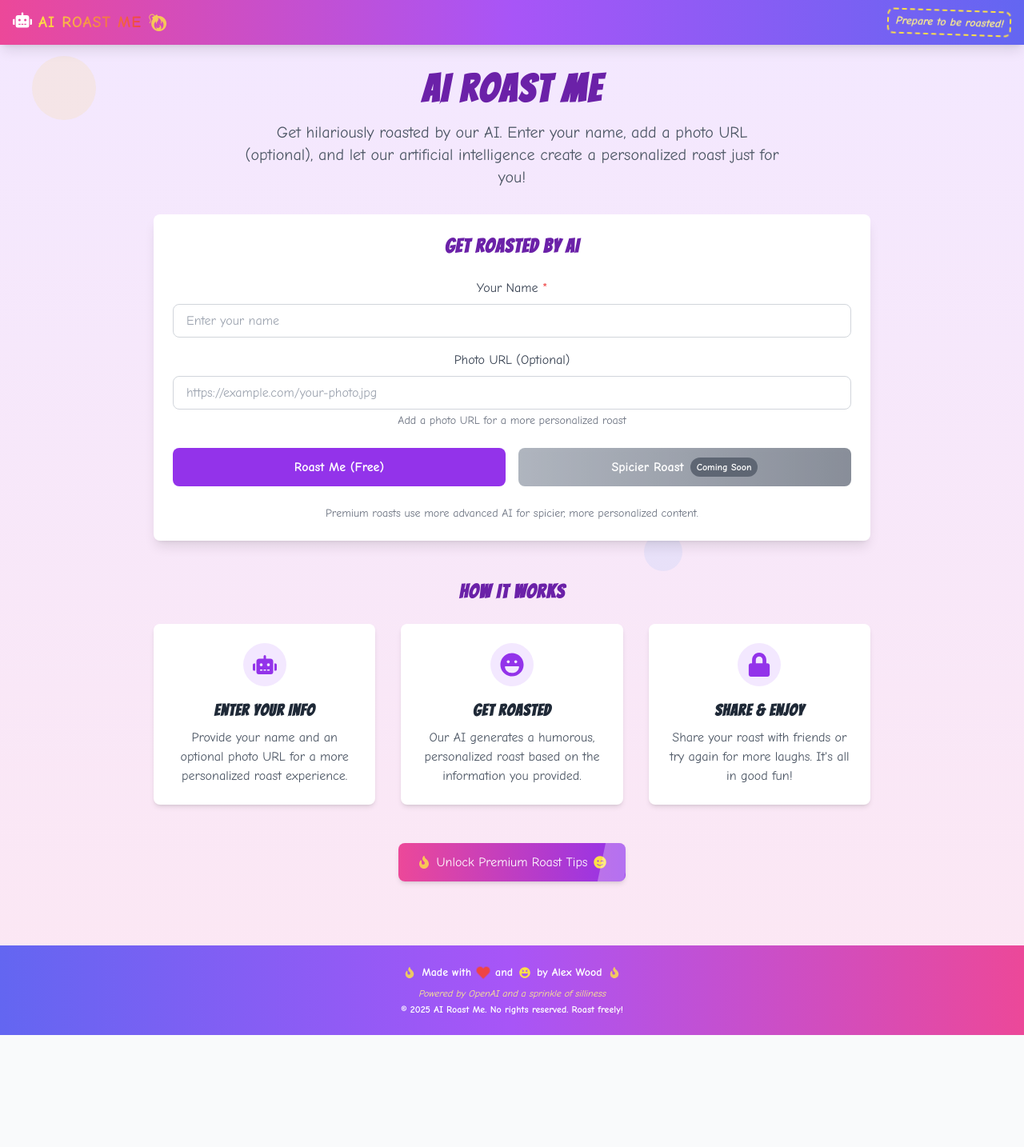
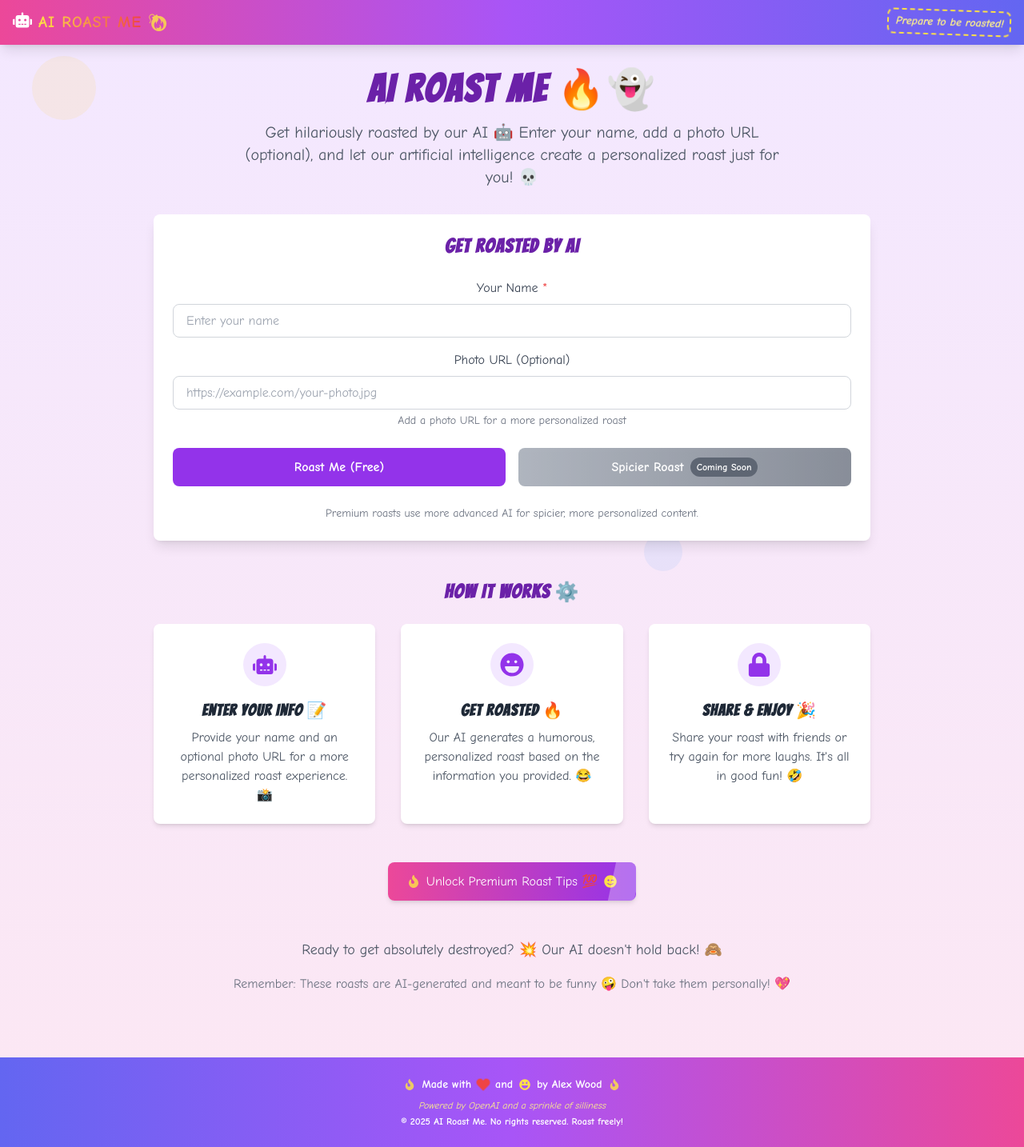
Before and after one commit to alexwoodhx/roastme-app, a React (Vite) app in the folder frontend/: page / in a window 1280 px wide. Shown: the whole page at 80% size. Before the commit the page ends 1294 px from the top, so only its background shows below. Built offline with nearby package versions, Linux system fonts and the light colour scheme.

Commit message:
Add fun emojis to HomePage for enhanced meme vibe

```diff
--- a/frontend/src/pages/HomePage.jsx
+++ b/frontend/src/pages/HomePage.jsx
@@ -7,11 +7,11 @@ const HomePage = () => {
     <div className="container mx-auto px-4 py-8">
       <section className="max-w-4xl mx-auto mb-12 text-center">
         <h1 className="text-4xl md:text-5xl font-bold mb-4 text-purple-800">
-          AI Roast Me
+          AI Roast Me 🔥👻
         </h1>
         <p className="text-xl text-gray-600 mb-8 max-w-2xl mx-auto">
-          Get hilariously roasted by our AI. Enter your name, add a photo URL (optional),
-          and let our artificial intelligence create a personalized roast just for you!
+          Get hilariously roasted by our AI 🤖 Enter your name, add a photo URL (optional),
+          and let our artificial intelligence create a personalized roast just for you! 💀
         </p>
 
         <div className="mb-12">
@@ -21,7 +21,7 @@ const HomePage = () => {
 
       <section className="max-w-4xl mx-auto mb-12">
         <h2 className="text-2xl font-bold mb-6 text-center text-purple-800">
-          How It Works
+          How It Works ⚙️
         </h2>
 
         <div className="grid md:grid-cols-3 gap-8">
@@ -31,9 +31,9 @@ const HomePage = () => {
                 <FaRobot className="text-3xl text-purple-600" />
               </div>
             </div>
-            <h3 className="text-xl font-semibold mb-2 text-gray-800">Enter Your Info</h3>
+            <h3 className="text-xl font-semibold mb-2 text-gray-800">Enter Your Info 📝</h3>
             <p className="text-gray-600">
-              Provide your name and an optional photo URL for a more personalized roast experience.
+              Provide your name and an optional photo URL for a more personalized roast experience. 📸
             </p>
           </div>
 
@@ -43,9 +43,9 @@ const HomePage = () => {
                 <FaLaugh className="text-3xl text-purple-600" />
               </div>
             </div>
-            <h3 className="text-xl font-semibold mb-2 text-gray-800">Get Roasted</h3>
+            <h3 className="text-xl font-semibold mb-2 text-gray-800">Get Roasted 🔥</h3>
             <p className="text-gray-600">
-              Our AI generates a humorous, personalized roast based on the information you provided.
+              Our AI generates a humorous, personalized roast based on the information you provided. 😂
             </p>
           </div>
 
@@ -55,9 +55,9 @@ const HomePage = () => {
                 <FaLock className="text-3xl text-purple-600" />
               </div>
             </div>
-            <h3 className="text-xl font-semibold mb-2 text-gray-800">Share & Enjoy</h3>
+            <h3 className="text-xl font-semibold mb-2 text-gray-800">Share & Enjoy 🎉</h3>
             <p className="text-gray-600">
-              Share your roast with friends or try again for more laughs. It's all in good fun!
+              Share your roast with friends or try again for more laughs. It's all in good fun! 🤣
             </p>
           </div>
         </div>
@@ -73,10 +73,19 @@ const HomePage = () => {
           >
             <span className="absolute right-0 top-0 bg-white bg-opacity-30 w-8 h-20 -mt-3 rotate-12 transform translate-x-1 -translate-y-3"></span>
             <FaFire className="text-yellow-300 animate-pulse" />
-            <span>Unlock Premium Roast Tips</span>
+            <span>Unlock Premium Roast Tips 💯</span>
             <FaSmileWink className="text-yellow-300 group-hover:animate-wiggle" />
           </a>
         </div>
+      </section>
+
+      <section className="max-w-4xl mx-auto mb-12 text-center">
+        <p className="text-lg text-gray-600">
+          Ready to get absolutely destroyed? 💥 Our AI doesn't hold back! 🙈
+        </p>
+        <p className="text-md text-gray-500 mt-4">
+          Remember: These roasts are AI-generated and meant to be funny 🤪 Don't take them personally! 💖
+        </p>
       </section>
     </div>
   );
```
